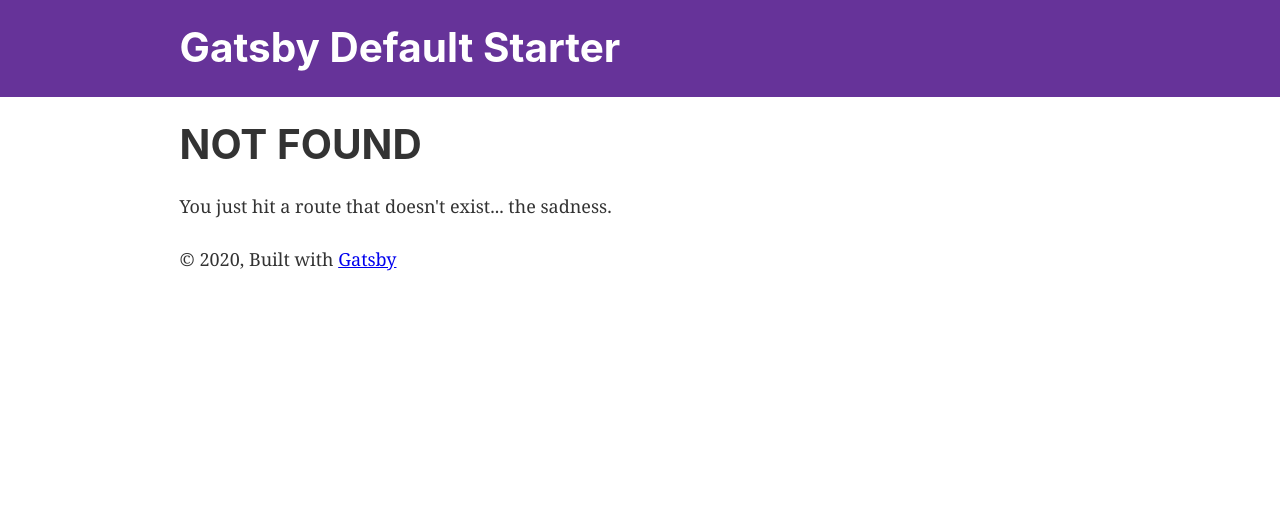
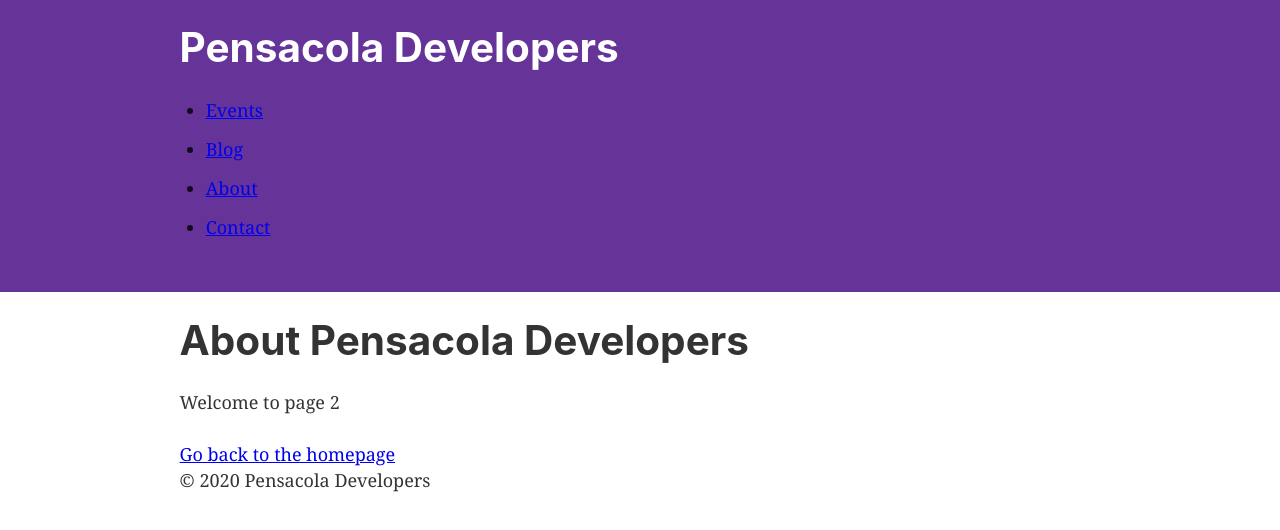
Before and after one commit to Pensacola-Web-and-App-Developers/pensacola-developers, a Gatsby site: page /about in a window 1280 px wide. Before the commit this address had no page. Built offline with nearby package versions, Linux system fonts and the light colour scheme; Gatsby itself is replaced by a stand-in of ours.

Commit message:
initial commit looks rough

```diff
--- a/gatsby-config.js
+++ b/gatsby-config.js
@@ -1,7 +1,7 @@
 module.exports = {
   siteMetadata: {
-    title: `Gatsby Default Starter`,
-    description: `Kick off your next, great Gatsby project with this default starter. This barebones starter ships with the main Gatsby configuration files you might need.`,
+    title: `Pensacola Developers`,
+    description: `Pensacola Developers is Pensacola's coolest meetup group.`,
     author: `@gatsbyjs`,
   },
   plugins: [
--- /dev/null
+++ b/src/components/Navbar.js
@@ -0,0 +1,29 @@
+import { Link } from "gatsby"
+import PropTypes from "prop-types"
+import React from "react"
+
+const Navbar = ({ siteTitle }) => (
+  <nav>
+    <div>
+      <h1>
+        <Link to="/">{siteTitle}</Link>
+      </h1>
+      <ul>
+          <li><Link to="/events">Events</Link></li>
+          <li><Link to="/blog">Blog</Link></li>
+          <li><Link to="/about">About</Link></li>
+          <li><Link to="/contact">Contact</Link></li>
+      </ul>
+    </div>
+  </nav>
+)
+
+Navbar.propTypes = {
+  siteTitle: PropTypes.string,
+}
+
+Navbar.defaultProps = {
+  siteTitle: ``,
+}
+
+export default Navbar
--- a/src/components/header.js
+++ b/src/components/header.js
@@ -1,6 +1,8 @@
 import { Link } from "gatsby"
 import PropTypes from "prop-types"
 import React from "react"
+
+import Navbar from "./Navbar"
 
 const Header = ({ siteTitle }) => (
   <header
@@ -27,6 +29,7 @@ const Header = ({ siteTitle }) => (
           {siteTitle}
         </Link>
       </h1>
+      <Navbar />
     </div>
   </header>
 )
--- a/src/components/layout.js
+++ b/src/components/layout.js
@@ -34,11 +34,7 @@ const Layout = ({ children }) => {
         }}
       >
         <main>{children}</main>
-        <footer>
-          © {new Date().getFullYear()}, Built with
-          {` `}
-          <a href="https://www.gatsbyjs.org">Gatsby</a>
-        </footer>
+        <footer>© {new Date().getFullYear()} Pensacola Developers</footer>
       </div>
     </>
   )
--- /dev/null
+++ b/src/pages/about.js
@@ -0,0 +1,16 @@
+import React from "react"
+import { Link } from "gatsby"
+
+import Layout from "../components/layout"
+import SEO from "../components/seo"
+
+const SecondPage = () => (
+  <Layout>
+    <SEO title="About" />
+    <h1>About Pensacola Developers</h1>
+    <p>Welcome to page 2</p>
+    <Link to="/">Go back to the homepage</Link>
+  </Layout>
+)
+
+export default SecondPage
--- a/src/pages/index.js
+++ b/src/pages/index.js
@@ -2,18 +2,14 @@ import React from "react"
 import { Link } from "gatsby"
 
 import Layout from "../components/layout"
-import Image from "../components/image"
 import SEO from "../components/seo"
 
 const IndexPage = () => (
   <Layout>
     <SEO title="Home" />
     <h1>Hi people</h1>
-    <p>Welcome to your new Gatsby site.</p>
+    <p>Welcome to the new (and first) Pensacola Developers' website.</p>
     <p>Now go build something great.</p>
-    <div style={{ maxWidth: `300px`, marginBottom: `1.45rem` }}>
-      <Image />
-    </div>
     <Link to="/page-2/">Go to page 2</Link>
   </Layout>
 )
```
Also changed, not shown: src/pages/blog.js (added, +16 -0 lines), src/pages/contact.js (added, +16 -0 lines), src/pages/events.js (added, +16 -0 lines).
